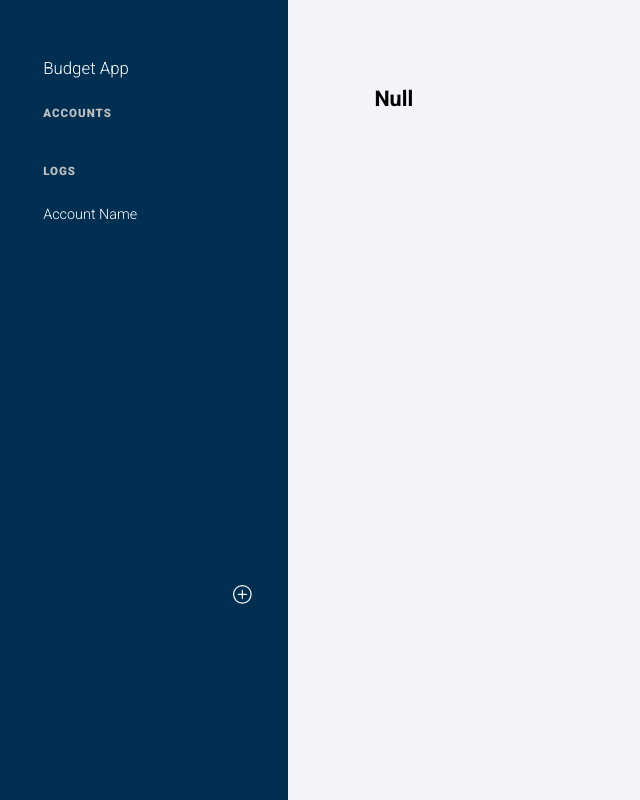
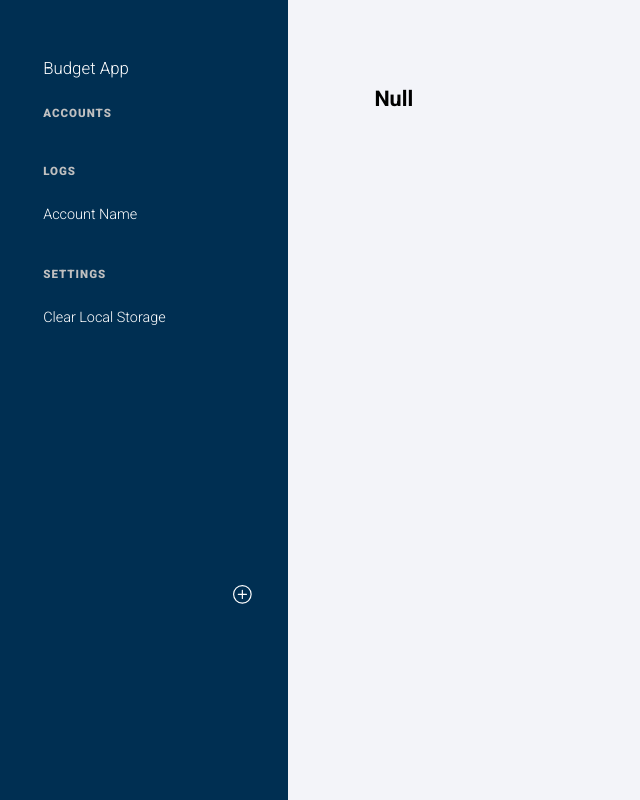
Before and after one commit to michael-dollosa/budgetapp, a React (Create React App) app: page / in a window 1280 px wide. Shown: the whole page, without its empty margins (0-640 px from the left). Built offline with nearby package versions, Linux system fonts and the light colour scheme.

Commit message:
added clear local storage function to sidebar for testing and presentation

```diff
--- a/src/components/Sidebar.component.js
+++ b/src/components/Sidebar.component.js
@@ -15,6 +15,11 @@ const Sidebar = ({ accounts, setBudgetAccount, accountToggleFlag, toggleAccountF
     setBudgetAccount(account)
   }
 
+  const clearLocalStorage = () => {
+    localStorage.clear();
+    window.location.reload()
+  }
+
   //list of account
   const accountList = accounts.map((account) => {
     return(
@@ -30,6 +35,8 @@ const Sidebar = ({ accounts, setBudgetAccount, accountToggleFlag, toggleAccountF
           { accountList }
           <label>LOGS</label>
           <h4>Account Name</h4>
+          <label>SETTINGS</label>
+          <h4 onClick={ clearLocalStorage }>Clear Local Storage</h4>
         </section>
         <section class="nav-footer">
           <BsPlusCircle class="nav-icon" onClick={() => handleSetToggleForm()}/>
```
